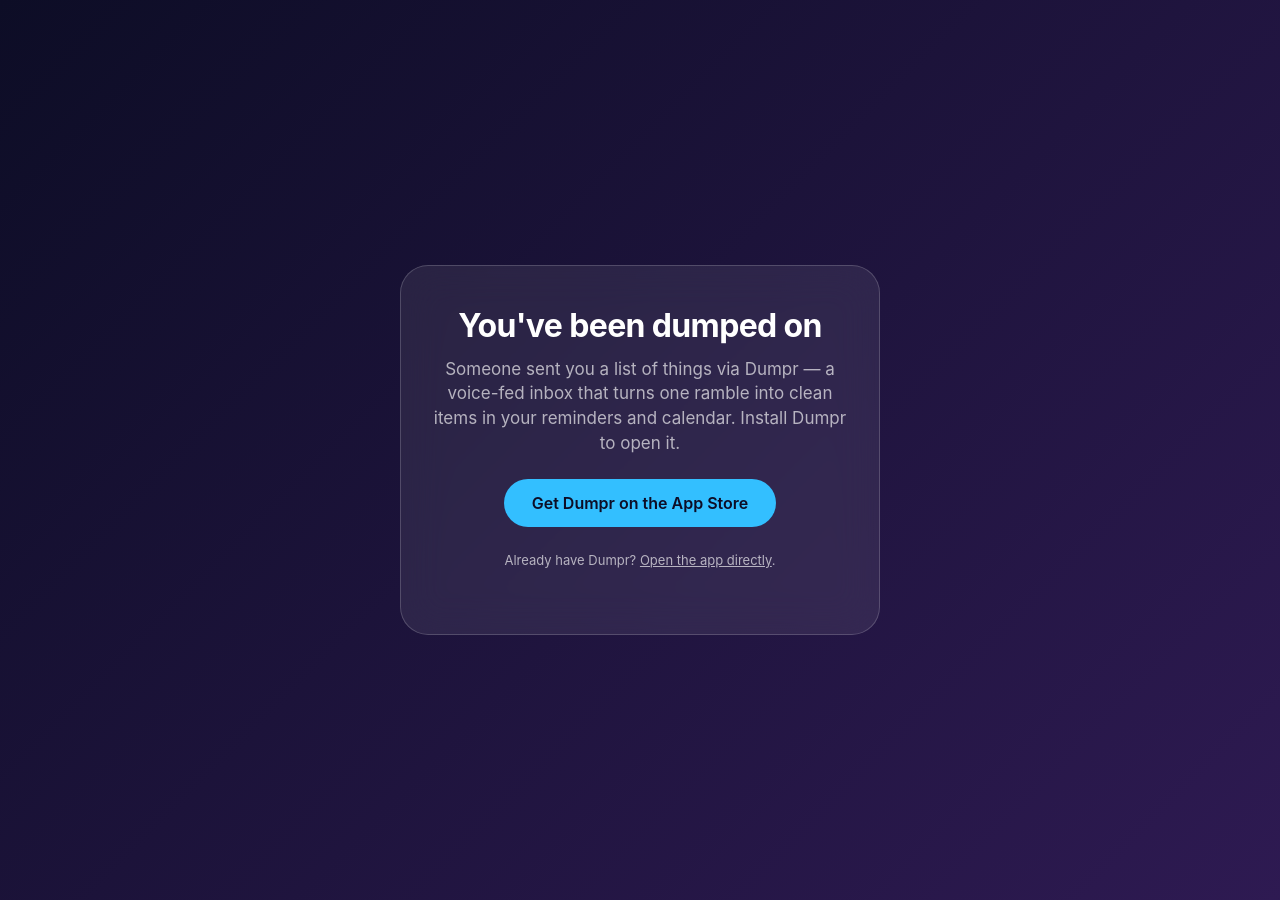
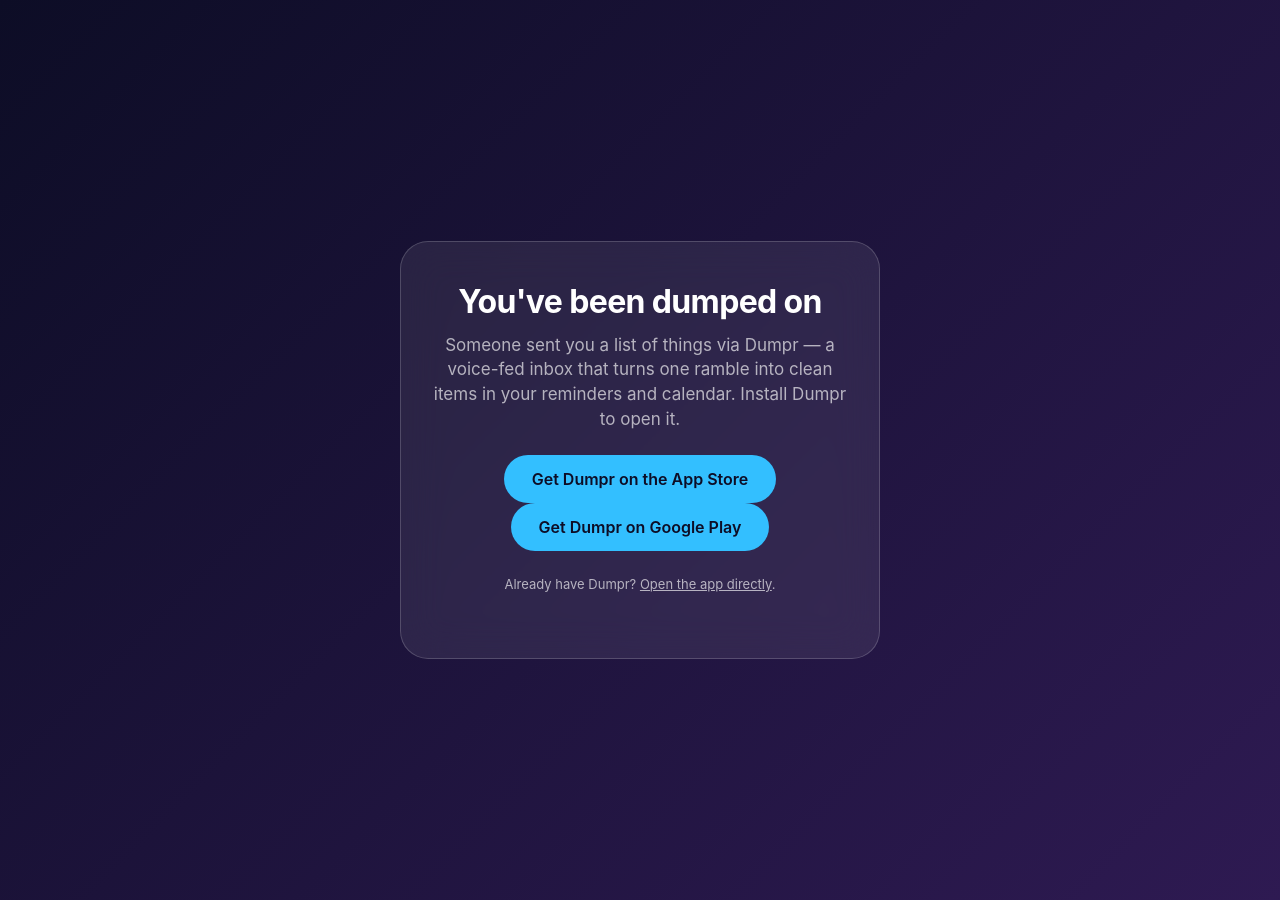
Before and after one commit to AG-Studio-Apps/dumpr-appstore, a Jekyll site: the page dump/index.html, which Jekyll copies as it is, in a window 1280 px wide. Built offline with Jekyll 4.4.1, drawn with Linux system fonts in a browser that asks for light colours.

Commit message:
feat: Android App Links assetlinks.json + platform-aware /dump landing
Adds /.well-known/assetlinks.json so Android can verify
dumpr.agnticstudio.com against studio.agntic.dumpr and open the app
directly (no chooser dialog). Cert fingerprints stay as REPLACE_ME
tokens — to be filled in with the debug keystore SHA256 and Play
App Signing SHA256 once available.

Reworks /dump to detect platform via UA and show the right store CTA:
iOS sees App Store, Android sees Play, desktop/unknown sees both.
Default render is the desktop view so Android's App Links verifier
(no-JS crawler) gets a valid HTML response. Custom-scheme fallback
now also forwards the optional `c` (compressed payload) flag.

Co-Authored-By: Claude Opus 4.7 (1M context) <noreply@anthropic.com>

```diff
--- a/dump/index.html
+++ b/dump/index.html
@@ -51,6 +51,12 @@
             margin: 0 0 24px;
             line-height: 1.45;
         }
+        .ctas {
+            display: flex;
+            flex-direction: column;
+            gap: 12px;
+            align-items: center;
+        }
         .cta {
             display: inline-block;
             padding: 14px 28px;
@@ -69,9 +75,19 @@
             color: var(--muted);
         }
         .footer a { color: var(--muted); }
+
+        /* Platform-specific visibility — default state shows the desktop
+           view so the page renders correctly for Android's App Links
+           verifier (which crawls without executing JS). The inline
+           script below toggles data-platform once the visitor's UA is
+           known. */
+        [data-platform-only] { display: none; }
+        body[data-platform="ios"]      [data-platform-only="ios"]     { display: block; }
+        body[data-platform="android"]  [data-platform-only="android"] { display: block; }
+        body[data-platform="desktop"]  [data-platform-only="desktop"] { display: block; }
     </style>
 </head>
-<body>
+<body data-platform="desktop">
     <main class="card">
         <h1>You've been dumped on</h1>
         <p>
@@ -79,32 +95,70 @@
             that turns one ramble into clean items in your reminders and
             calendar. Install Dumpr to open it.
         </p>
-        <!-- TODO post App Store launch: replace href with the App Store listing URL,
-             e.g. https://apps.apple.com/gb/app/dumpr/id<APP_ID>.
-             The receiver's payload is in the URL's `p` query param — once
-             they install the app and tap the link again, the universal-link
-             handler decodes it into the review sheet automatically. -->
-        <a class="cta" href="#">Get Dumpr on the App Store</a>
+
+        <div class="ctas" data-platform-only="ios">
+            <!-- TODO post App Store launch: replace href with the App Store
+                 listing URL, e.g. https://apps.apple.com/gb/app/dumpr/id<APP_ID>.
+                 The receiver's payload is in the URL's `p` query param —
+                 once they install the app and tap the link again, the
+                 universal-link handler decodes it into the review sheet. -->
+            <a class="cta" href="#">Get Dumpr on the App Store</a>
+        </div>
+
+        <div class="ctas" data-platform-only="android">
+            <!-- Literal placeholder — the Play listing doesn't exist yet.
+                 Swap REPLACE_ME_PLAY_STORE_URL for the real Play URL
+                 once the app is published. -->
+            <a class="cta" href="REPLACE_ME_PLAY_STORE_URL">Get Dumpr on Google Play</a>
+        </div>
+
+        <div class="ctas" data-platform-only="desktop">
+            <a class="cta" href="#">Get Dumpr on the App Store</a>
+            <a class="cta" href="REPLACE_ME_PLAY_STORE_URL">Get Dumpr on Google Play</a>
+        </div>
+
         <p class="footer">
             Already have Dumpr? <a href="dumpr://dump">Open the app directly</a>.
         </p>
     </main>
     <script>
-        // If the user happens to have Dumpr installed but the universal-link
-        // didn't fire (rare iOS edge case after a fresh install before the
-        // AASA cache populates), give them a manual escape hatch via the
-        // custom scheme. The page transition is fine either way.
-        try {
-            const params = new URLSearchParams(window.location.search);
-            if (params.has('p')) {
-                const v = params.get('v') || '1';
-                const p = params.get('p');
-                const customSchemeFallback = document.querySelector('a[href="dumpr://dump"]');
-                if (customSchemeFallback) {
-                    customSchemeFallback.href = `dumpr://dump?v=${encodeURIComponent(v)}&p=${encodeURIComponent(p)}`;
+        // Platform detection runs after the desktop default has rendered,
+        // so Android's App Links verifier (no-JS crawler) still gets a
+        // valid HTML response. Once we know the platform we flip the
+        // body attribute and CSS reveals the matching CTA block.
+        (function () {
+            try {
+                var ua = navigator.userAgent || '';
+                var isAndroid = /Android/i.test(ua);
+                // iPad on iOS 13+ reports as MacIntel with touch points; the
+                // maxTouchPoints check catches that case without false-
+                // positiving real Macs.
+                var isIOS = /iPad|iPhone|iPod/i.test(ua) ||
+                    (navigator.platform === 'MacIntel' && navigator.maxTouchPoints > 1);
+                if (isAndroid) {
+                    document.body.setAttribute('data-platform', 'android');
+                } else if (isIOS) {
+                    document.body.setAttribute('data-platform', 'ios');
                 }
-            }
-        } catch (_) {}
+
+                // Forward the share-dump payload to the custom-scheme
+                // fallback link so users with the app installed can open
+                // it manually if the universal-link / App Links handoff
+                // didn't fire (rare edge case after a fresh install
+                // before the AASA / assetlinks cache populates). The
+                // ?v=&p=&c= query is opaque to this page — we just
+                // pass it through untouched.
+                var params = new URLSearchParams(window.location.search);
+                if (params.has('p')) {
+                    var qs = new URLSearchParams();
+                    qs.set('v', params.get('v') || '1');
+                    qs.set('p', params.get('p'));
+                    if (params.has('c')) qs.set('c', params.get('c'));
+                    var fallback = document.querySelector('a[href="dumpr://dump"]');
+                    if (fallback) fallback.href = 'dumpr://dump?' + qs.toString();
+                }
+            } catch (_) {}
+        })();
     </script>
 </body>
 </html>
```
Also changed, not shown: .well-known/assetlinks.json (added).
